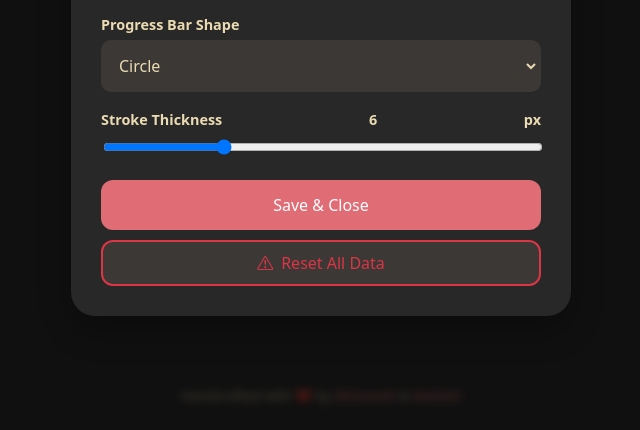
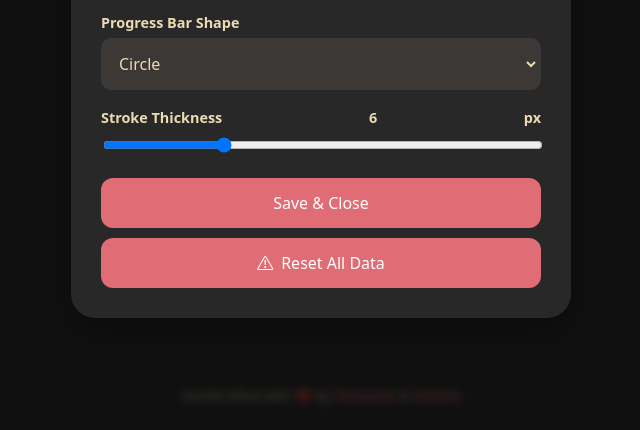
Before and after one commit to AlexTheGreat600/vpomodoro, a website: page index.html in a window 1280 px wide. Both pictures are taken after a click on the button 494 px from the left and 575 px from the top of the page. Shown: the part 370-800 px from the top of the page, without its empty margins (319-959 px from the left). Drawn offline with Linux system fonts and the light colour scheme.

Commit message:
look: added primary class to button

```diff
--- a/index.html
+++ b/index.html
@@ -194,7 +194,7 @@
             </div>
             <button class="primary" style="width:100%; justify-content: center; margin-top: 10px;" onclick="saveSettings()">Save & Close</button>
 
-            <button style="width:100%; justify-content: center; margin-top: 10px; border-color: #dc3545; color: #dc3545;" onclick="clearAllData()">
+            <button class="primary" style="width:100%; justify-content: center; margin-top: 10px;" onclick="clearAllData()">
                 <i class="bi bi-exclamation-triangle"></i> Reset All Data
             </button>
         </div>
```
